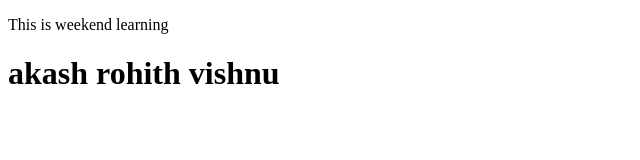
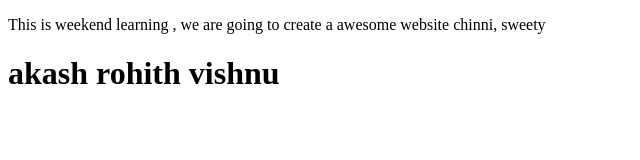
Before and after one commit to Vishnuvardhan1833/RandomFandom, a plain HTML site: page index.html in a window 1280 px wide. Shown: the whole page, without its empty margins (0-640 px from the left). Drawn offline with nearby package versions, Linux system fonts and the light colour scheme.

Commit message:
Update index.html

```diff
--- a/index.html
+++ b/index.html
@@ -9,7 +9,8 @@
 
 </head>
 <body>
-<p id="test"> This is weekend learning</p>
+<p id="test"> This is weekend learning , we are going to create a awesome website
+  chinni, sweety </p>
 
 <h1> akash rohith vishnu  </h1>
 <script>
```
